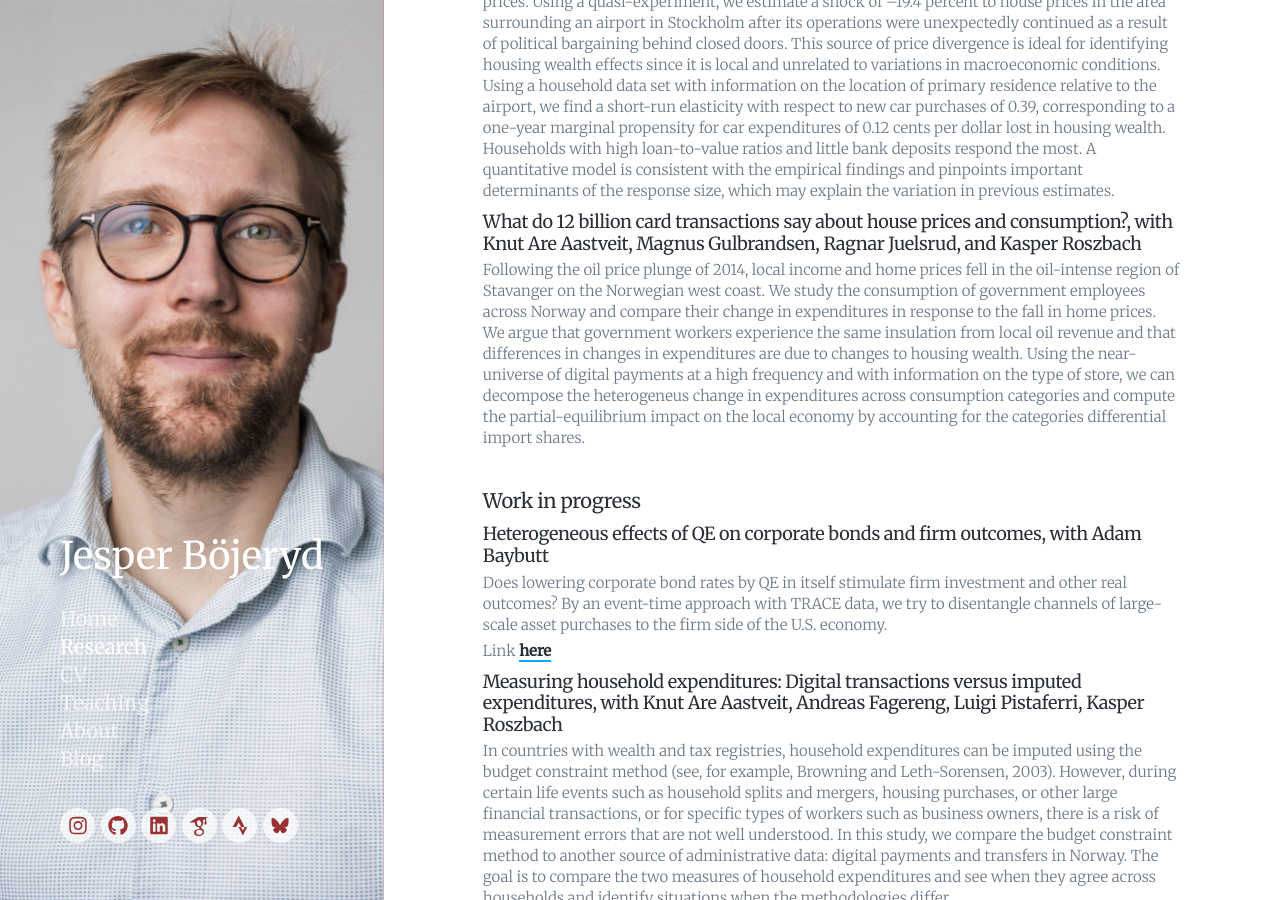
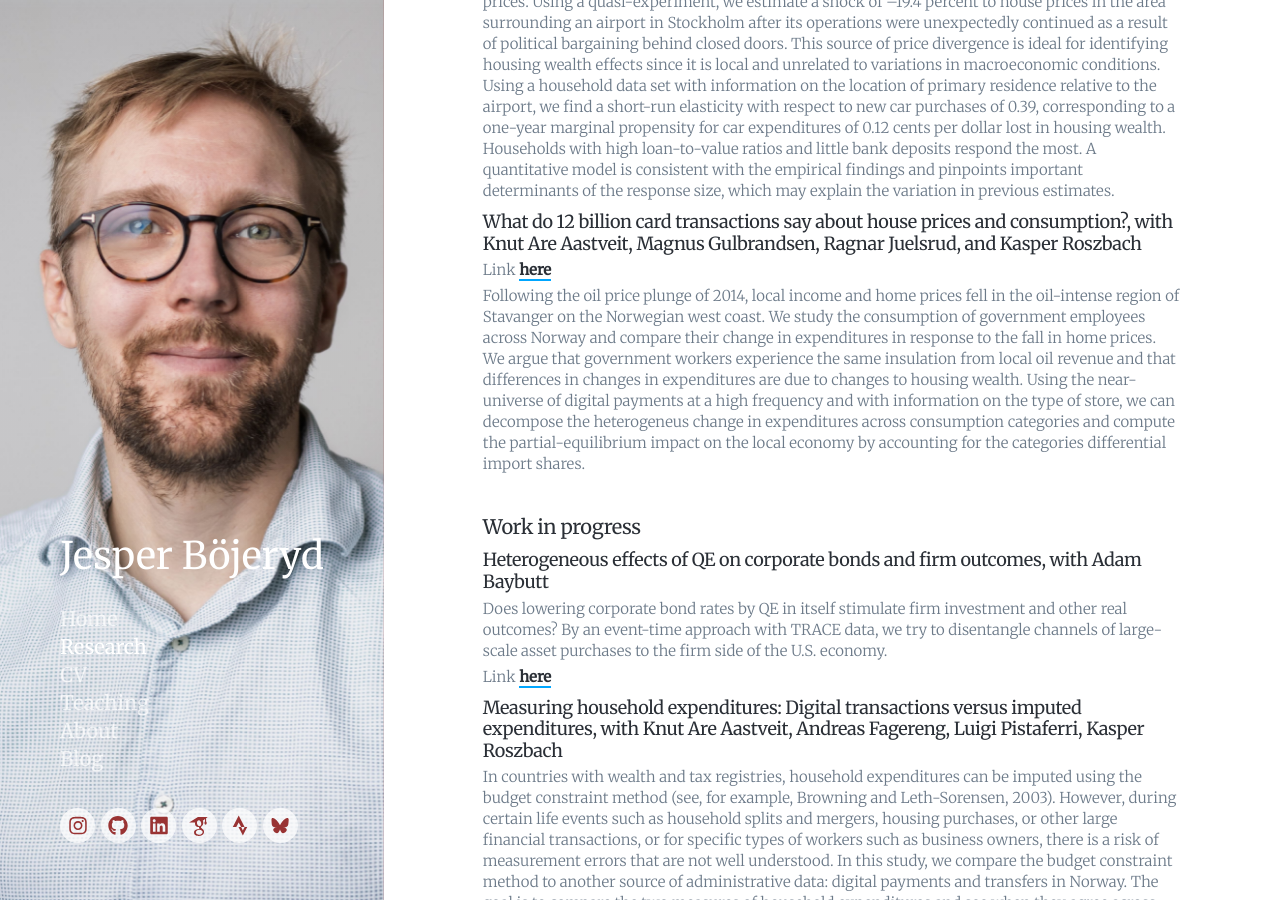
Before and after one commit to bojeryd91/bojeryd91.github.io, a Jekyll site: the page built from _pages/research.md, in a window 1280 px wide and 900 px high, scrolled down 695 px. Built offline with Jekyll 4.4.1, drawn with Linux system fonts in a browser that asks for light colours; nearby versions of some CDN libraries; some web fonts are replaced.

Commit message:
Update research.md with additional link
Added a link to the research paper for further reading.

```diff
--- a/_pages/research.md
+++ b/_pages/research.md
@@ -21,6 +21,9 @@ Link [here](https://www.jesperbojeryd.se/papers/Vestman%20et%20al%202023%20The%2
 Empirical studies have estimated a big range of consumption response sizes to changes in house prices. Using a quasi-experiment, we estimate a shock of –19.4 percent to house prices in the area surrounding an airport in Stockholm after its operations were unexpectedly continued as a result of political bargaining behind closed doors. This source of price divergence is ideal for identifying housing wealth effects since it is local and unrelated to variations in macroeconomic conditions. Using a household data set with information on the location of primary residence relative to the airport, we find a short-run elasticity with respect to new car purchases of 0.39, corresponding to a one-year marginal propensity for car expenditures of 0.12 cents per dollar lost in housing wealth. Households with high loan-to-value ratios and little bank deposits respond the most. A quantitative model is consistent with the empirical findings and pinpoints important determinants of the response size, which may explain the variation in previous estimates.
 
 ## [What do 12 billion card transactions say about house prices and consumption?](https://www.norges-bank.no/en/news-events/publications/Working-Papers/2025/wp-152025/), with [Knut Are Aastveit](https://www.norges-bank.no/en/topics/Research/economists/Aastveit-Knut-Are/), [Magnus Gulbrandsen](https://www.norges-bank.no/en/topics/Research/economists/gulbrandsen-magnus/), [Ragnar Juelsrud](https://www.norges-bank.no/en/topics/Research/economists/juelsrud-ragnar/), and [Kasper Roszbach](https://sites.google.com/view/kasperroszbach)
+
+Link [here](https://www.norges-bank.no/en/news-events/publications/Working-Papers/2025/wp-152025/)
+
 Following the oil price plunge of 2014, local income and home prices fell in the oil-intense region of Stavanger on the Norwegian west coast. We study the consumption of government employees across Norway and compare their change in expenditures in response to the fall in home prices. We argue that government workers experience the same insulation from local oil revenue and that differences in changes in expenditures are due to changes to housing wealth. Using the near-universe of digital payments at a high frequency and with information on the type of store, we can decompose the heterogeneus change in expenditures across consumption categories and compute the partial-equilibrium impact on the local economy by accounting for the categories differential import shares.
 
 &nbsp;
```
